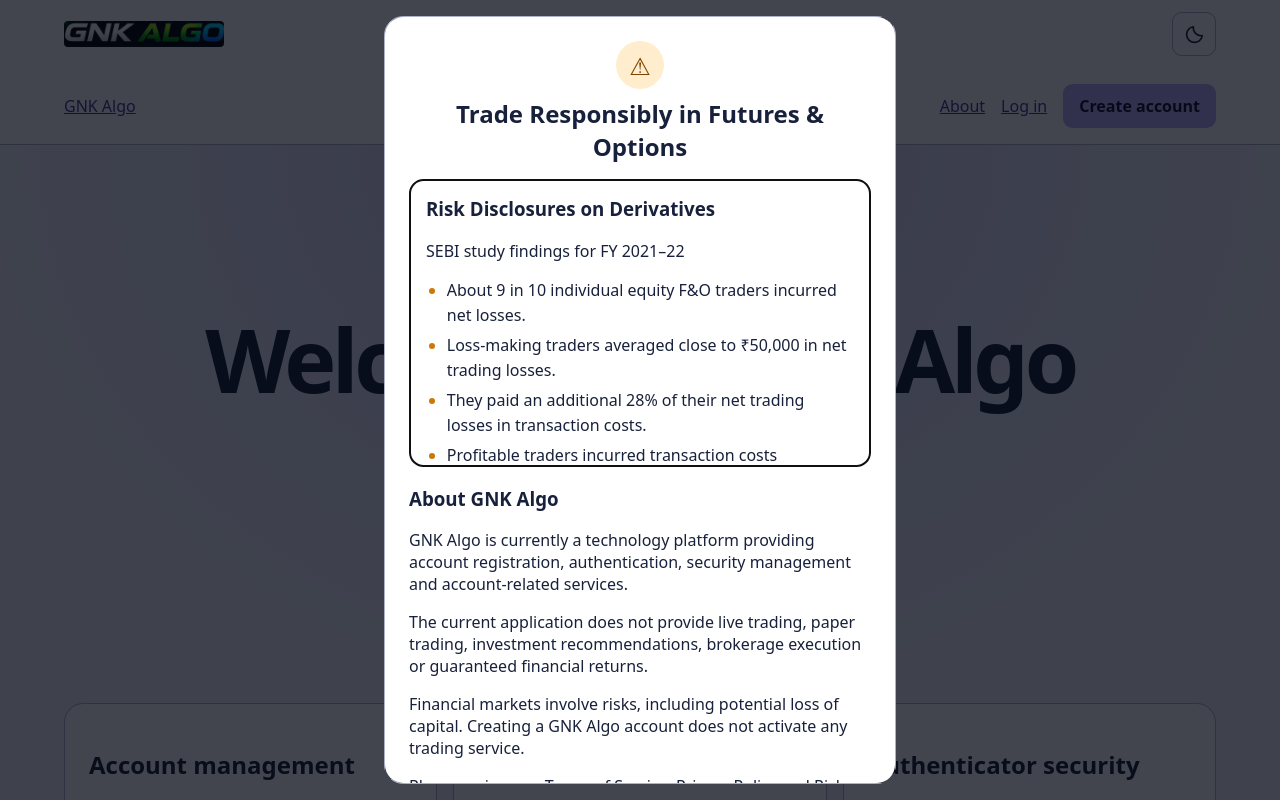
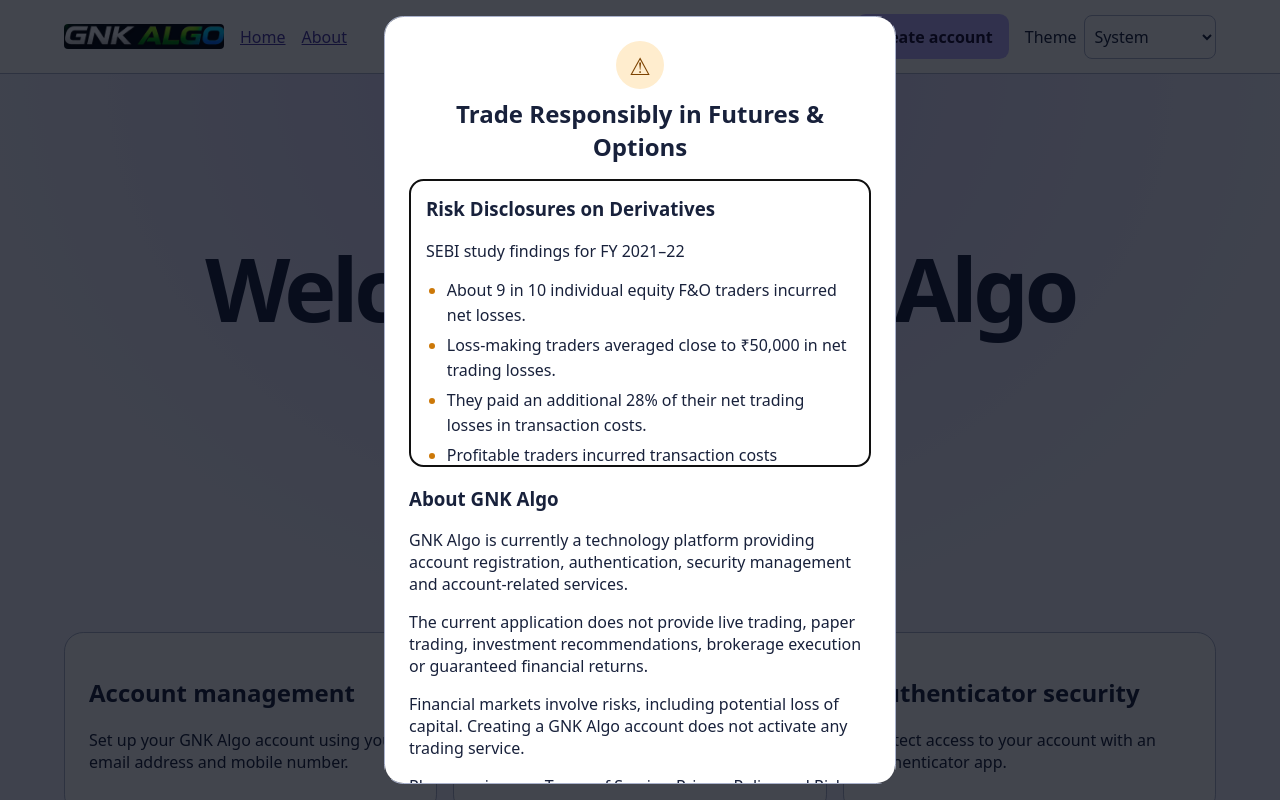
Before and after one commit to GNK074/Algo_Gnk, a Next.js app in the folder frontend/: page / in a window 1280 px wide. Shown: the top 800 px of the page. Built offline with nearby package versions, Linux system fonts and the light colour scheme.

Commit message:
Consolidate navigation and restore four theme choices

```diff
--- a/frontend/src/app/globals.css
+++ b/frontend/src/app/globals.css
@@ -20,10 +20,9 @@ button, .button { display: inline-block; background: #bcb0ff; color: #160d32; bo
 dialog.panel { color: inherit; margin: auto; max-height: calc(100dvh - 2rem); }
 dialog::backdrop { background: rgb(3 7 18 / 75%); }
 
-.theme-bar { display: flex; justify-content: flex-end; padding: .75rem clamp(1rem,5vw,5rem); }
 :root[data-theme=light] { color-scheme: light; --surface: #fff; --base: #f3f5ff; --ink: #18213b; --link: #4936a3; --glow: #dbd4ff; --border: #aab2cc; }
 @media (prefers-color-scheme: light) {
-  :root:not([data-theme=dark]) { color-scheme: light; --surface: #fff; --base: #f3f5ff; --ink: #18213b; --link: #4936a3; --glow: #dbd4ff; --border: #aab2cc; }
+  :root:is(:not([data-theme]), [data-theme=system]) { color-scheme: light; --surface: #fff; --base: #f3f5ff; --ink: #18213b; --link: #4936a3; --glow: #dbd4ff; --border: #aab2cc; }
 }
 :root { background: var(--base, #0a1022); color: var(--ink, #f3f5ff); }
 a { color: var(--link, #c4bcff); }
@@ -43,22 +42,37 @@ dialog.risk-disclosure { width: min(38rem, calc(100% - 2rem)); }
 .risk-content li::marker { color: #cc7808; }
 .risk-disclosure form button:first-child { background: #08724c; color: white; }
 
-.theme-bar { justify-content: space-between; align-items: center; }
 .gnk-brand { display: block; position: relative; overflow: hidden; width: 10rem; height: 1.6rem; border-radius: .25rem; }
 .gnk-brand img { position: absolute; width: 22rem; max-width: none; left: -5.9rem; top: -6.25rem; }
 
-.theme-toggle { display: grid; place-items: center; width: 44px; height: 44px; padding: 0; color: inherit; background: var(--surface, #141d34); border: 1px solid var(--border, #75809d); }
-.theme-toggle:focus-visible { outline: 2px solid currentColor; outline-offset: 3px; }
-.theme-toggle svg { width: 21px; height: 21px; fill: none; stroke: currentColor; stroke-width: 1.8; stroke-linecap: round; stroke-linejoin: round; }
-.theme-toggle .theme-moon, :root[data-theme=light] .theme-sun { display: none; }
 :root[data-theme=light] .theme-moon { display: block; }
 @media (prefers-color-scheme: light) {
   :root:not([data-theme]) .theme-moon { display: block; }
   :root:not([data-theme]) .theme-sun { display: none; }
 }
-header, footer, .theme-bar { background-color: var(--surface, #141d34); border-color: var(--border, #323b55); }
+header, footer { background-color: var(--surface, #141d34); border-color: var(--border, #323b55); }
 @media (prefers-reduced-motion: no-preference) {
-  :root, header, footer, .theme-bar, .panel, article, input, button, a { transition: background-color 240ms ease, color 240ms ease, border-color 240ms ease; }
-  .theme-toggle svg { animation: theme-icon-in 240ms ease; }
+  :root, header, footer, .panel, article, input, button, a { transition: background-color 240ms ease, color 240ms ease, border-color 240ms ease; }
 }
-@keyframes theme-icon-in { from { opacity: .5; transform: rotate(-12deg); } }
+
+:root[data-theme=carbon] { color-scheme: dark; --surface: #171717; --base: #080808; --ink: #f5f5f5; --link: #d0c6ff; --glow: #252525; --border: #555; }
+:root[data-theme=royal] { color-scheme: dark; --surface: #17295c; --base: #0b163d; --ink: #f3f6ff; --link: #c3d3ff; --glow: #284ab1; --border: #6078ac; --nav-accent: #abc3ff; }
+.site-header { min-height: 74px; flex-wrap: nowrap; padding-block: .65rem; }
+.site-header .gnk-brand { flex: none; }
+.site-nav { flex: 1; flex-wrap: nowrap; justify-content: flex-start; }
+.site-nav > a { white-space: nowrap; }
+.nav-login { margin-inline-start: auto; }
+.nav-register { background: var(--nav-accent, #bcb0ff); }
+.nav-register:hover { filter: brightness(1.1); }
+.site-header :focus-visible { outline: 2px solid var(--link, #c4bcff); outline-offset: 3px; }
+.theme-select { display: flex; gap: .45rem; align-items: center; }
+.theme-select select { min-height: 44px; max-width: 100%; font: inherit; color: inherit; background: var(--surface, #141d34); border: 1px solid var(--border, #75809d); border-radius: .5rem; padding: .35rem; }
+.nav-toggle { display: none; min-width: 44px; min-height: 44px; }
+@media (max-width: 780px) {
+  .site-header { flex-wrap: wrap; }
+  .nav-toggle { display: inline-grid; place-items: center; }
+  .site-nav { display: none; flex: 0 0 100%; align-items: stretch; flex-direction: column; gap: .75rem; padding-block: .25rem .5rem; }
+  .site-nav[data-open=true] { display: flex; }
+  .nav-login { margin-inline-start: 0; }
+  .site-nav > a { padding-block: .65rem; }
+}
--- a/frontend/src/app/layout.tsx
+++ b/frontend/src/app/layout.tsx
@@ -1,12 +1,12 @@
 import "./globals.css";
 import type { ReactNode } from 'react';
-import ThemeControl from '../components/theme-control';
+import SiteHeader from '../components/site-header';
 
 export const metadata = { title: 'GNK Algo', description: 'GNK Algo account management' };
 
 export default function Layout({ children }: { children: ReactNode }) {
   return <html lang="en" suppressHydrationWarning>
-    <head><script dangerouslySetInnerHTML={{ __html: "try { var theme = localStorage.getItem('gnk-theme'); if (theme === 'light' || ['dark','carbon','royal'].includes(theme)) document.documentElement.dataset.theme = theme === 'light' ? 'light' : 'dark'; } catch {}" }} /></head>
-    <body><aside className="theme-bar"><a className="gnk-brand" href="/" aria-label="GNK Algo home"><img src="/gnk-brand.jpg" alt="GNK Algo" /></a><ThemeControl /></aside>{children}</body>
+    <head><script dangerouslySetInnerHTML={{ __html: "try { var theme = localStorage.getItem('gnk-theme'); if (theme === 'light' || ['dark','carbon','royal'].includes(theme)) document.documentElement.dataset.theme = theme === 'dark' ? 'carbon' : theme; } catch {}" }} /></head>
+    <body><SiteHeader />{children}</body>
   </html>;
 }
--- a/frontend/src/app/page.tsx
+++ b/frontend/src/app/page.tsx
@@ -3,7 +3,6 @@ import Disclaimer from '../components/disclaimer';
 
 export default function Home() {
   return <>
-    <header><Link href="/">GNK Algo</Link><nav><a href="#about">About</a><Link href="/login">Log in</Link><Link className="button" href="/register">Create account</Link></nav></header>
     <main>
       <section className="hero"><h1>Welcome to GNK Algo</h1><p>Manage your account and its security in one place.</p><Link className="button" href="/register">Create account</Link></section>
       <section id="about" className="cards">
--- /dev/null
+++ b/frontend/src/components/site-header.tsx
@@ -0,0 +1,30 @@
+'use client';
+
+import Link from 'next/link';
+import { useRef, useState } from 'react';
+import ThemeControl from './theme-control';
+
+export default function SiteHeader() {
+  const [open, setOpen] = useState(false);
+  const toggle = useRef<HTMLButtonElement>(null);
+  const close = () => setOpen(false);
+
+  return <header className="site-header" onKeyDown={event => {
+    if (event.key === 'Escape' && open) { close(); toggle.current?.focus(); }
+  }}>
+    <Link className="gnk-brand" href="/" aria-label="GNK Algo home" onClick={close}>
+      <img src="/gnk-brand.jpg" alt="GNK Algo" />
+    </Link>
+    <button ref={toggle} type="button" className="nav-toggle secondary" aria-label={open ? 'Close navigation' : 'Open navigation'}
+      aria-controls="site-navigation" aria-expanded={open} onClick={() => setOpen(!open)}>
+      <span aria-hidden="true">{open ? '\u00d7' : '\u2630'}</span>
+    </button>
+    <nav id="site-navigation" aria-label="Main navigation" className="site-nav" data-open={open}>
+      <Link href="/" onClick={close}>Home</Link>
+      <Link href="/#about" onClick={close}>About</Link>
+      <Link className="nav-login" href="/login" onClick={close}>Log in</Link>
+      <Link className="button nav-register" href="/register" onClick={close}>Create account</Link>
+      <ThemeControl />
+    </nav>
+  </header>;
+}
--- a/frontend/src/components/theme-control.tsx
+++ b/frontend/src/components/theme-control.tsx
@@ -2,46 +2,41 @@
 
 import { useEffect, useState } from 'react';
 
-function normalize(value: string | null) {
-  if (value === 'light') return 'light';
-  if (value && ['dark', 'carbon', 'royal'].includes(value)) return 'dark';
+type Theme = 'system' | 'light' | 'carbon' | 'royal';
+
+function normalize(value: string | null | undefined): Theme {
+  if (value === 'dark') return 'carbon';
+  return value === 'light' || value === 'carbon' || value === 'royal' ? value : 'system';
 }
 
 export default function ThemeControl() {
-  const [dark, setDark] = useState(false);
+  const [theme, setTheme] = useState<Theme>('system');
 
   useEffect(() => {
-    const media = window.matchMedia('(prefers-color-scheme: dark)');
     const root = document.documentElement;
-    function sync() {
-      setDark(root.dataset.theme ? root.dataset.theme === 'dark' : media.matches);
+    setTheme(normalize(root.dataset.theme));
+    function sync(event: StorageEvent) {
+      if (event.key !== 'gnk-theme' && event.key !== null) return;
+      const value = normalize(event.newValue);
+      root.dataset.theme = value;
+      setTheme(value);
     }
-    function storage(event: StorageEvent) {
-      if (event.key !== 'gnk-theme' && event.key !== null) return;
-      const theme = normalize(event.newValue);
-      if (theme) root.dataset.theme = theme;
-      else delete root.dataset.theme;
-      sync();
-    }
-    sync();
-    media.addEventListener('change', sync);
-    window.addEventListener('storage', storage);
-    return () => {
-      media.removeEventListener('change', sync);
-      window.removeEventListener('storage', storage);
-    };
+    window.addEventListener('storage', sync);
+    return () => window.removeEventListener('storage', sync);
   }, []);
 
-  function toggle() {
-    const next = dark ? 'light' : 'dark';
-    document.documentElement.dataset.theme = next;
-    setDark(!dark);
-    try { localStorage.setItem('gnk-theme', next); } catch {}
-  }
-
-  return <button className="theme-toggle" type="button" onClick={toggle}
-    aria-label={dark ? 'Switch to light mode' : 'Switch to dark mode'}>
-    <svg className="theme-moon" viewBox="0 0 24 24" aria-hidden="true"><path d="M20.9 13.3A9 9 0 0 1 10.7 3.1a9 9 0 1 0 10.2 10.2Z" /></svg>
-    <svg className="theme-sun" viewBox="0 0 24 24" aria-hidden="true"><circle cx="12" cy="12" r="4" /><path d="M12 2v2m0 16v2M2 12h2m16 0h2M5 5l1.5 1.5m11 11L19 19M5 19l1.5-1.5m11-11L19 5" /></svg>
-  </button>;
+  return <label className="theme-select">
+    <span>Theme</span>
+    <select value={theme} onChange={event => {
+      const value = normalize(event.target.value);
+      document.documentElement.dataset.theme = value;
+      setTheme(value);
+      try { localStorage.setItem('gnk-theme', value); } catch {}
+    }}>
+      <option value="system">System</option>
+      <option value="light">Light</option>
+      <option value="carbon">Carbon Black</option>
+      <option value="royal">Royal Blue</option>
+    </select>
+  </label>;
 }
```
